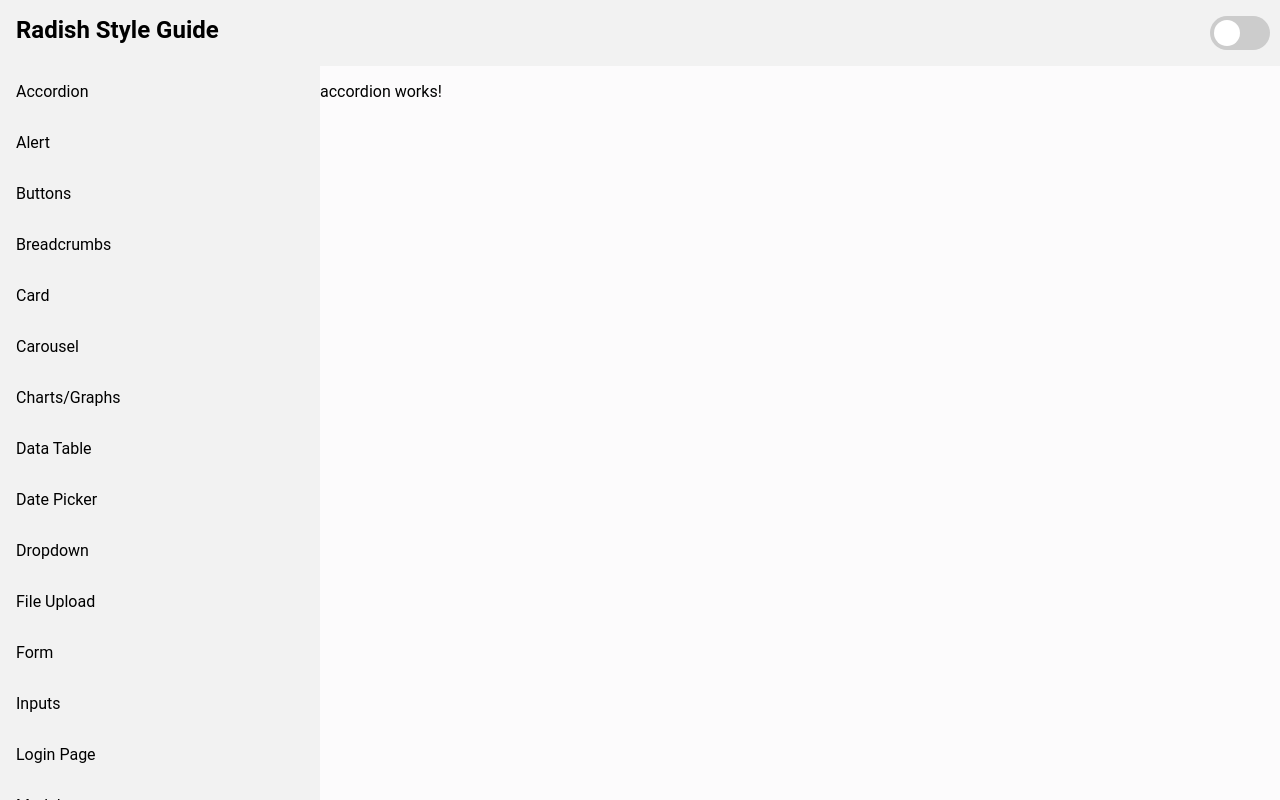
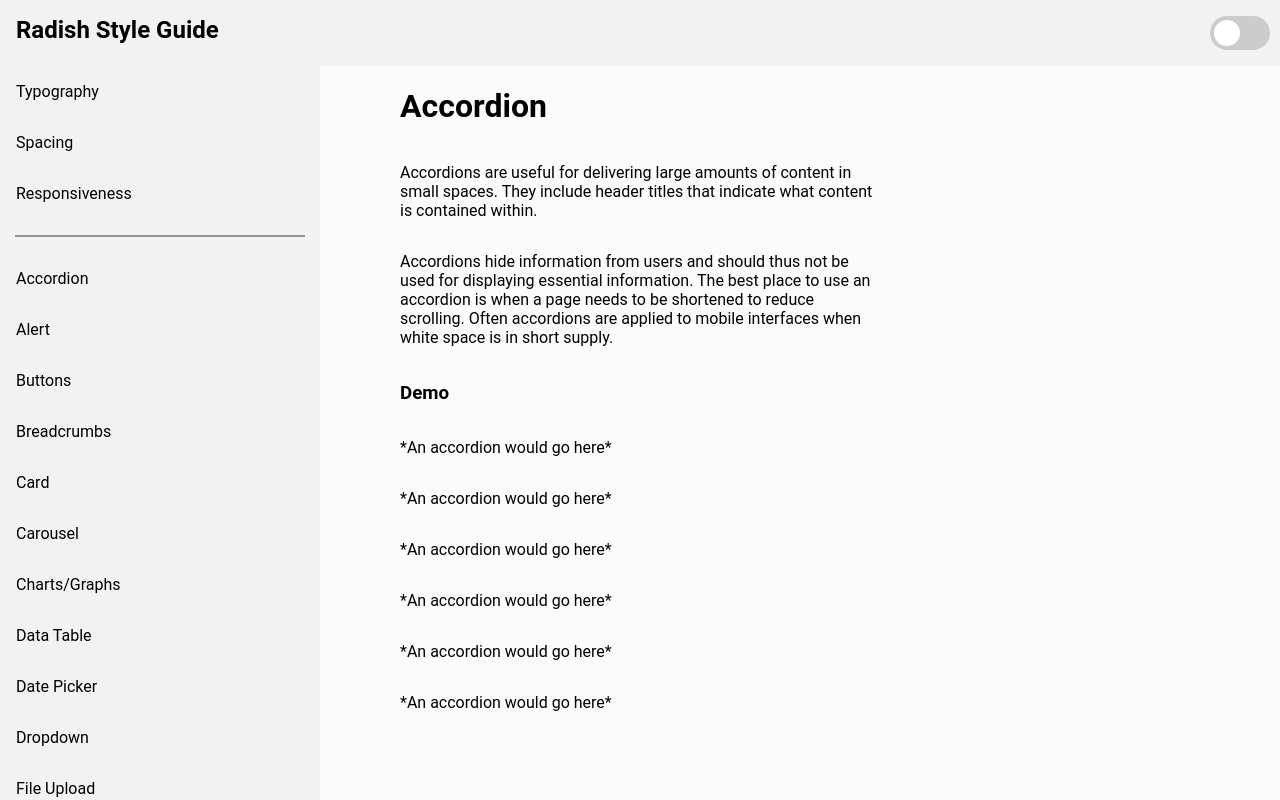
Before and after one commit to HMHepburn/Shirazi, an Angular app: page /accordion in a window 1280 px wide. Built offline with nearby package versions, Linux system fonts and the light colour scheme.

Commit message:
sorting components and making a couple of pages

```diff
--- a/src/app/accordion/accordion.component.html
+++ /dev/null
@@ -1 +0,0 @@
-<p>accordion works!</p>
--- a/src/app/app.module.ts
+++ b/src/app/app.module.ts
@@ -7,7 +7,8 @@ import { SidenavComponent } from './sidenav/sidenav.component';
 import { NoopAnimationsModule } from '@angular/platform-browser/animations';
 import { AppRoutingModule } from './app-routing.module';
 import { MainComponent } from './main/main.component';
-import { AccordionComponent } from './accordion/accordion.component';
+import { AccordionComponent } from './components/accordion/accordion.component';
+import { TypographyComponent } from './components/typography/typography.component';
 
 @NgModule({
   declarations: [
@@ -15,7 +16,8 @@ import { AccordionComponent } from './accordion/accordion.component';
     NavbarComponent,
     SidenavComponent,
     MainComponent,
-    AccordionComponent
+    AccordionComponent,
+    TypographyComponent
   ],
   imports: [
     BrowserModule,
--- /dev/null
+++ b/src/app/components/accordion/accordion.component.css
@@ -0,0 +1,7 @@
+.accordion-container {
+    display:flex;
+    flex-direction:column;
+    margin-left:5rem;
+    max-width:50%;
+    height:max-content;
+}
--- /dev/null
+++ b/src/app/components/accordion/accordion.component.html
@@ -0,0 +1,19 @@
+<div class="accordion-container">
+    <h1>Accordion</h1>
+    <p>
+        Accordions are useful for delivering large amounts of content in small spaces.
+        They include header titles that indicate what content is contained within.
+    </p>
+    <p>
+        Accordions hide information from users and should thus not be used for displaying essential information.
+        The best place to use an accordion is when a page needs to be shortened to reduce scrolling.
+        Often accordions are applied to mobile interfaces when white space is in short supply.
+    </p>
+    <h3>Demo</h3>
+    <p>*An accordion would go here*</p>
+    <p>*An accordion would go here*</p>
+    <p>*An accordion would go here*</p>
+    <p>*An accordion would go here*</p>
+    <p>*An accordion would go here*</p>
+    <p>*An accordion would go here*</p>
+</div>
--- /dev/null
+++ b/src/app/components/typography/typography.component.css
@@ -0,0 +1,7 @@
+.typography-container {
+    display:flex;
+    flex-direction:column;
+    margin-left:5rem;
+    max-width:50%;
+    height:max-content;
+}
--- /dev/null
+++ b/src/app/components/typography/typography.component.html
@@ -0,0 +1,18 @@
+<div class="typography-container">
+    <h1>Typography</h1>
+    <p>
+        Typography is extremely important for communicating the Radish brand to users.
+        Using the same fonts and styles in expected ways builds user trust. Typography is also
+        important for readability. Our priority is to have an application that is easy for users to read.
+    </p>
+    <h3>Font</h3>
+    <p>some info on what font is composed of (typeface, style, weight, size)</p>
+    <h3>Serifs?</h3>
+    <p>Where to use serifs</p>
+    <h3>Line Sizing</h3>
+    <p>How many characters per line?</p>
+    <h3>Spacing</h3>
+    <p>How much space between characters/words/lines</p>
+    <h3>Font Pairings</h3>
+    <p>When/where/how to pair fonts together??</p>
+</div>
--- a/src/app/sidenav/sidenav.component.css
+++ b/src/app/sidenav/sidenav.component.css
@@ -17,3 +17,23 @@
 .list-element:hover {
     background-color:#CBCBCB;
 }
+
+.special-topic {
+    padding:1rem;
+    font: 1rem;
+    text-decoration:none;
+    color:black;
+}
+
+.special-topic:hover {
+    background-color:#CBCBCB;
+}
+
+hr {
+    border: 1px solid #929292;
+    display:block;
+    width: 90%;
+    height: 1px;
+    margin-top:1rem;
+    margin-bottom:1rem;
+}
--- a/src/app/sidenav/sidenav.component.html
+++ b/src/app/sidenav/sidenav.component.html
@@ -1,4 +1,8 @@
 <div class="navigation-container">
+	<a routerLink="/typography" routerLinkActive="active" class="special-topic">Typography</a>
+	<a class="special-topic">Spacing</a>
+	<a class="special-topic">Responsiveness</a>
+	<hr>
 	<a routerLink="/accordion" routerLinkActive="active" class="list-element">Accordion</a>
 	<a class="list-element">Alert</a>
 	<a class="list-element">Buttons</a>
```
Also changed, not shown: src/app/app-routing.module.ts (+6 -1 lines), src/app/components/typography/typography.component.ts (added, +10 -0 lines), src/app/accordion/accordion.component.css (deleted), src/app/components/accordion/accordion.component.ts (renamed from src/app/accordion/accordion.component.ts), 2 other files (tests, documents, lock files or other folders).
